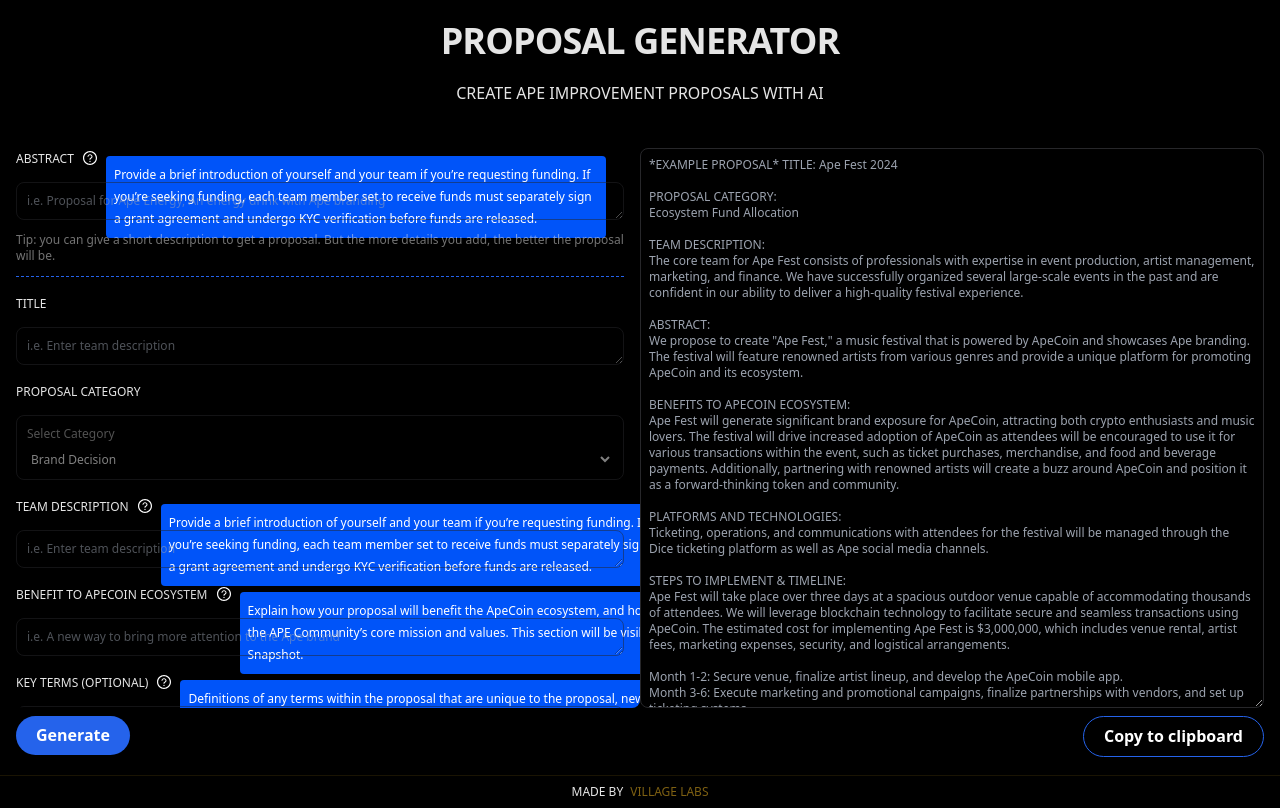
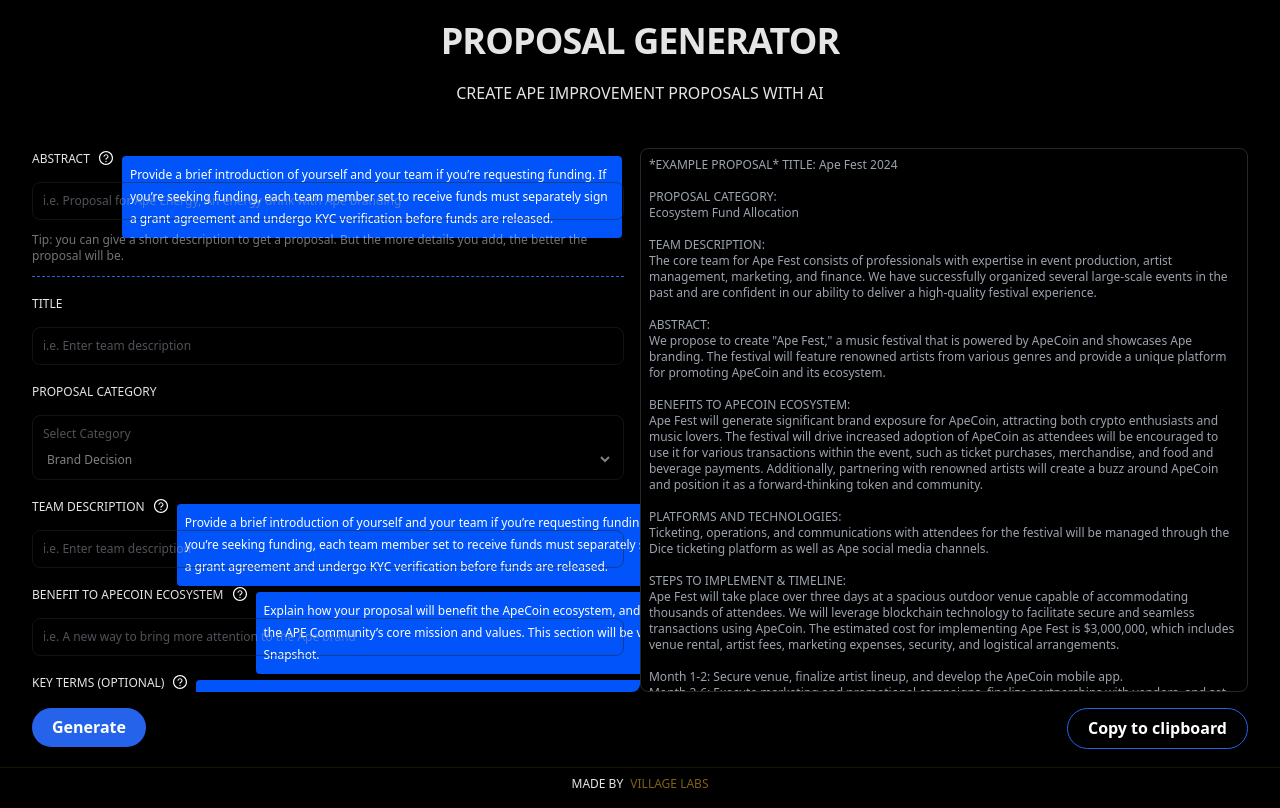
Before and after one commit to tchowd/proposal-generator, a Next.js app: page / in a window 1280 px wide. Built offline with nearby package versions, Linux system fonts and the light colour scheme.

Commit message:
updating margins and resizing

```diff
--- a/app/components/proposal-page.tsx
+++ b/app/components/proposal-page.tsx
@@ -165,10 +165,10 @@
     <>
 
       <div className='mr-[16px] ml-[16px] mt-10'>
-            <form onSubmit={onSubmit} className='overflow-x-hidden overflow-y-scroll scrollbar-hide'>
+            <form onSubmit={onSubmit} className='overflow-x-hidden overflow-y-scroll scrollbar-hide ml-[16px] '>
             <div className='w-full flex overflow-y-scroll' >
             <div className='w-1/2 pr-4 text-white overflow-scroll rounded-lg focus:z-10 focus:ring-4 focus:ring-gray-200 relative'
-                  style={{ height: '70vh' }} >
+                  style={{ height: '68vh' }} >
                   <div className='flex flex-col '>
                   <div className='flex '>
                   <h1 className='flex text-neutral-200 text-xs leading-[183.33%] uppercase self-stretch'>Abstract </h1>
@@ -197,7 +197,7 @@
                       rows={1}
                       className="w-full mt-3 bg-transparent p-2 text-white rounded-lg border border-custom-gray
                       items-start rounded border flex w-full grow flex-col mt-2 pl-2.5 pr-5 py-2.5 border-solid border-zinc-800 max-md:max-w-full
-                      text-neutral-400 text-xs opacity-50 max-w-full -mt-px"
+                      text-neutral-400 text-xs opacity-50 max-w-full -mt-px resize-none"
                   />
                   <div className="text-neutral-200 text-xs opacity-50 w-full mt-3 max-md:max-w-full">
                     Tip: you can give a short description to get a proposal. But the more details you add, the better the proposal will be.
@@ -216,7 +216,7 @@
                       rows={1}
                       className="w-full mt-3 bg-transparent p-2 text-white rounded-lg border border-custom-gray
                       items-start rounded border flex w-full grow flex-col mt-2 pl-2.5 pr-5 py-2.5 border-solid border-zinc-800 max-md:max-w-full
-                      text-neutral-400 text-xs opacity-50 max-w-full -mt-px"
+                      text-neutral-400 text-xs opacity-50 max-w-full -mt-px resize-none"
                   />
                   </div>
                     <div className='flex flex-col mt-4'>
@@ -263,7 +263,7 @@
                       rows={1}
                       className="w-full mt-3 bg-transparent p-2 text-white rounded-lg border border-custom-gray
                       items-start rounded border flex w-full grow flex-col mt-2 pl-2.5 pr-5 py-2.5 border-solid border-zinc-800 max-md:max-w-full
-                      text-neutral-400 text-xs opacity-50 max-w-full -mt-px"
+                      text-neutral-400 text-xs opacity-50 max-w-full -mt-px resize-none"
                       />
                   </div>
                   <div className='flex flex-col mt-4'>
@@ -289,7 +289,7 @@
                       rows={1}
                       className="w-full mt-3 bg-transparent p-2 text-white rounded-lg border border-custom-gray
                       items-start rounded border flex w-full grow flex-col mt-2 pl-2.5 pr-5 py-2.5 border-solid border-zinc-800 max-md:max-w-full
-                      text-neutral-400 text-xs opacity-50 max-w-full -mt-px"
+                      text-neutral-400 text-xs opacity-50 max-w-full -mt-px resize-none"
                   />
                   </div>
 
@@ -317,7 +317,7 @@
                       rows={1}
                       className="w-full mt-3 bg-transparent p-2 text-white rounded-lg border border-custom-gray
                       items-start rounded border flex w-full grow flex-col mt-2 pl-2.5 pr-5 py-2.5 border-solid border-zinc-800 max-md:max-w-full
-                      text-neutral-400 text-xs opacity-50 max-w-full -mt-px"
+                      text-neutral-400 text-xs opacity-50 max-w-full -mt-px resize-none"
                   />
                   </div>
 
@@ -346,7 +346,7 @@
                       rows={1}
                       className="w-full mt-3 bg-transparent p-2 text-white rounded-lg border border-custom-gray
                       items-start rounded border flex w-full grow flex-col mt-2 pl-2.5 pr-5 py-2.5 border-solid border-zinc-800 max-md:max-w-full
-                      text-neutral-400 text-xs opacity-50 max-w-full -mt-px"
+                      text-neutral-400 text-xs opacity-50 max-w-full -mt-px resize-none"
                   />
                   </div>
 
@@ -374,7 +374,7 @@
                       rows={1}
                       className="w-full mt-3 bg-transparent p-2 text-white rounded-lg border border-custom-gray
                       items-start rounded border flex w-full grow flex-col mt-2 pl-2.5 pr-5 py-2.5 border-solid border-zinc-800 max-md:max-w-full
-                      text-neutral-400 text-xs opacity-50 max-w-full -mt-px"
+                      text-neutral-400 text-xs opacity-50 max-w-full -mt-px resize-none"
                   />
                   </div>
 
@@ -437,7 +437,7 @@
                                 rows={1}
                                 className="w-full mt-3 bg-transparent p-2 text-white rounded-lg border border-custom-gray
                                 items-start rounded border flex w-full grow flex-col mt-2 pl-2.5 pr-5 py-2.5 border-solid border-zinc-800 max-md:max-w-full
-                                text-neutral-400 text-xs opacity-50 max-w-full -mt-px"
+                                text-neutral-400 text-xs opacity-50 max-w-full -mt-px resize-none"
                                 value={milestone.description}
                                 onChange={(e) => {
                                     const newValue = e.target.value;
@@ -454,7 +454,7 @@
                                 rows={1}
                                 className="w-full mt-3 bg-transparent p-2 text-white rounded-lg border border-custom-gray
                                 items-start rounded border flex w-full grow flex-col mt-2 pl-2.5 pr-5 py-2.5 border-solid border-zinc-800 max-md:max-w-full
-                                text-neutral-400 text-xs opacity-50 max-w-full -mt-px"
+                                text-neutral-400 text-xs opacity-50 max-w-full -mt-px resize-none"
                                 value={milestone.date}
                                 onChange={(e) => {
                                     const newDate = e.target.value;
@@ -470,7 +470,7 @@
                       ))}
 
             </div>
-                   <div className='flex flex-col  mt-4'>
+                   <div className='flex flex-col  mt-4 mb-5'>
                   <div className='flex '>
                   <h1 className='flex text-neutral-200 text-xs leading-[183.33%] uppercase self-stretch'>  Overall Cost </h1>
 
@@ -495,7 +495,7 @@
                       rows={1}
                       className="w-full mt-3 bg-transparent p-2 text-white rounded-lg border border-custom-gray
                       items-start rounded border flex w-full grow flex-col mt-2 pl-2.5 pr-5 py-2.5 border-solid border-zinc-800 max-md:max-w-full
-                      text-neutral-400 text-xs opacity-50 max-w-full -mt-px"
+                      text-neutral-400 text-xs opacity-50 max-w-full -mt-px resize-none"
                   />
                   </div>
               </div>
@@ -516,11 +516,11 @@
               <textarea
                 ref={descriptionRef}
                 value={description}
-                style={{ height: '70vh' , whiteSpace: "pre-wrap"}}
+                style={{ height: '68vh' , whiteSpace: "pre-wrap"}}
                 onChange={(e) => setDescription(e.target.value)}
                 className="w-1/2 mb-2 bg-transparent p-2 overflow-scroll text-white rounded-lg border border-custom-gray
                 text-neutral-400 text-xs self-stretch items-start rounded border
-                border-solid border-zinc-800 "
+                border-solid border-zinc-800 mr-[16px] resize-none"
                 placeholder={`*EXAMPLE PROPOSAL* TITLE: Ape Fest 2024
 
 PROPOSAL CATEGORY:
@@ -552,14 +552,14 @@
             </div>
               <button
                 type="submit"
-                className="text-white right-0 text-center text-base font-bold leading-[146.667%] self-stretch justify-center items-center bg-blue-600 px-5 py-2 rounded-[100px]"
+                className="text-white mt-2 left-4 text-center text-base font-bold leading-[146.667%] self-stretch justify-center items-center bg-blue-600 px-5 py-2 rounded-[100px]"
                 >
                 Generate
             </button>
             {/* NEED TO MOVE */}
             <button
               onClick={handleCopyToClipboard}
-              className="absolute  right-0 mr-4 mb-52 text-white text-center text-base font-bold leading-[146.667%] self-stretch justify-center items-center border px-5 py-2 rounded-[100px] border-solid border-blue-600">
+              className="absolute mt-2 mr-[16px] right-4 mb-52 text-white text-center text-base font-bold leading-[146.667%] self-stretch justify-center items-center border px-5 py-2 rounded-[100px] border-solid border-blue-600">
               Copy to clipboard
             </button>
             </form>
```
